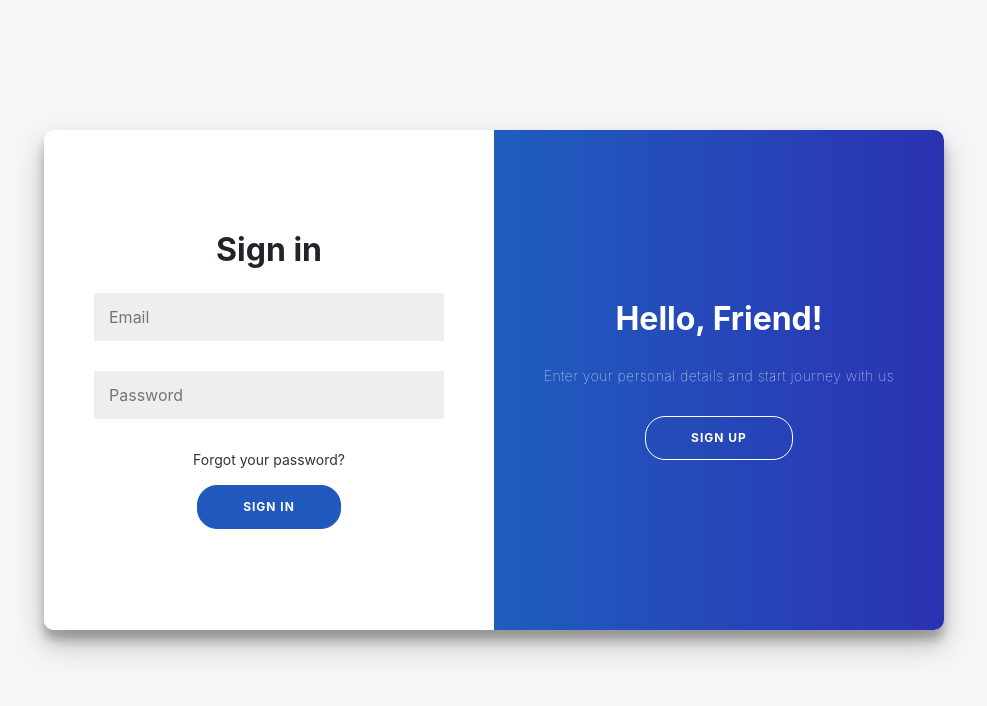
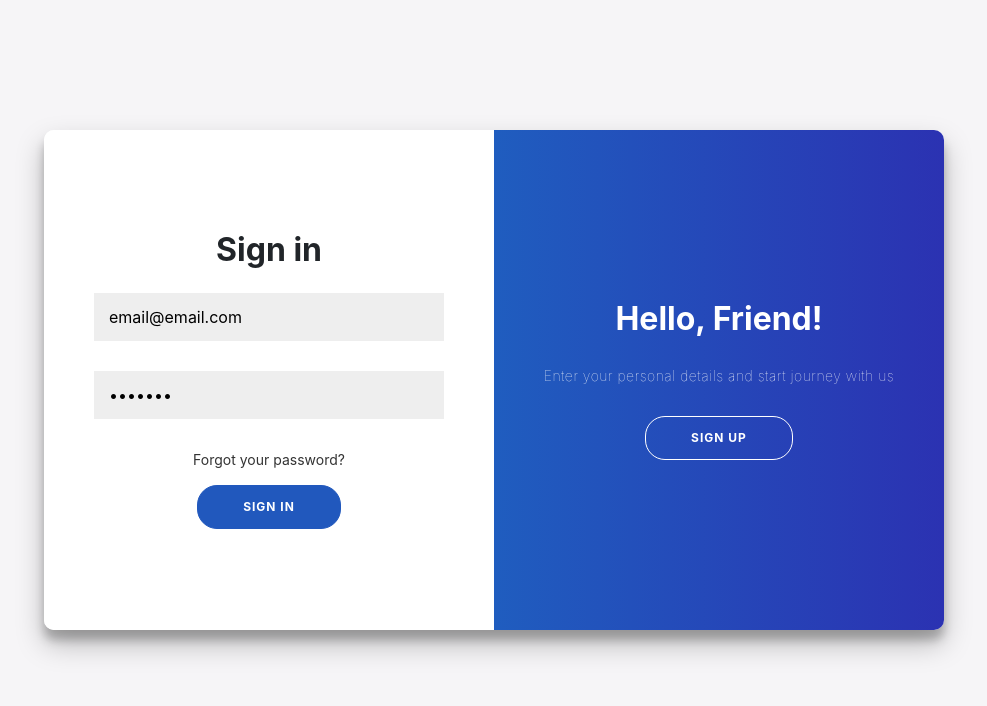
Before and after one commit to AngelCruzL/tsx-calendar, a React (Vite) app: page /login in a window 1280 px wide. Shown: the top 706 px of the page, without its empty margins (146-1133 px from the left). Built offline with nearby package versions, Linux system fonts and the light colour scheme.

Commit message:
feat: adding auth actions

```diff
--- /dev/null
+++ b/src/actions/auth.ts
@@ -0,0 +1,5 @@
+export const startLogin = (email: string, password: string) => {
+  return async () => {
+    console.log({ email, password });
+  };
+};
--- a/src/components/auth/LoginScreen.tsx
+++ b/src/components/auth/LoginScreen.tsx
@@ -1,7 +1,26 @@
 import React from 'react';
+import { useDispatch } from 'react-redux';
+
+import { useForm } from '../../hooks/useForm';
+import { startLogin } from '../../actions/auth';
+
 import './login.css';
 
+interface FormLogin {
+  loginEmail: string;
+  loginPassword: string;
+}
+
 function LoginScreen() {
+  const dispatch = useDispatch();
+
+  const [formLoginValues, handleLoginInputChange] = useForm({
+    loginEmail: 'email@email.com',
+    loginPassword: '1234567',
+  });
+
+  const { loginEmail, loginPassword } = formLoginValues;
+
   const toggleSignInState = (signInForm = true) => {
     const container = document.getElementById('container');
 
@@ -9,6 +28,12 @@ function LoginScreen() {
       signInForm
         ? container.classList.add('right-panel-active')
         : container.classList.remove('right-panel-active');
+  };
+
+  const handleLogin = (e: React.FormEvent<HTMLFormElement>) => {
+    e.preventDefault();
+
+    dispatch(startLogin(loginEmail, loginPassword));
   };
 
   return (
@@ -29,10 +54,24 @@ function LoginScreen() {
           </form>
         </div>
         <div className="form-container sign-in-container">
-          <form className="form-login">
+          <form className="form-login" onSubmit={handleLogin}>
             <h2 className="h2">Sign in</h2>
-            <input className="input" type="email" placeholder="Email" />
-            <input className="input" type="password" placeholder="Password" />
+            <input
+              className="input"
+              type="email"
+              placeholder="Email"
+              name="loginEmail"
+              value={loginEmail}
+              onChange={handleLoginInputChange}
+            />
+            <input
+              className="input"
+              type="password"
+              placeholder="Password"
+              name="loginPassword"
+              value={loginPassword}
+              onChange={handleLoginInputChange}
+            />
             <a href="#" className="forgot-password">
               Forgot your password?
             </a>
--- a/src/hooks/useForm.tsx
+++ b/src/hooks/useForm.tsx
@@ -1,6 +1,6 @@
 import { useState } from 'react';
 
-export const useForm = (initialState = {}) => {
+export const useForm = (initialState: any = {}) => {
   const [values, setValues] = useState(initialState);
 
   const reset = () => {
```
